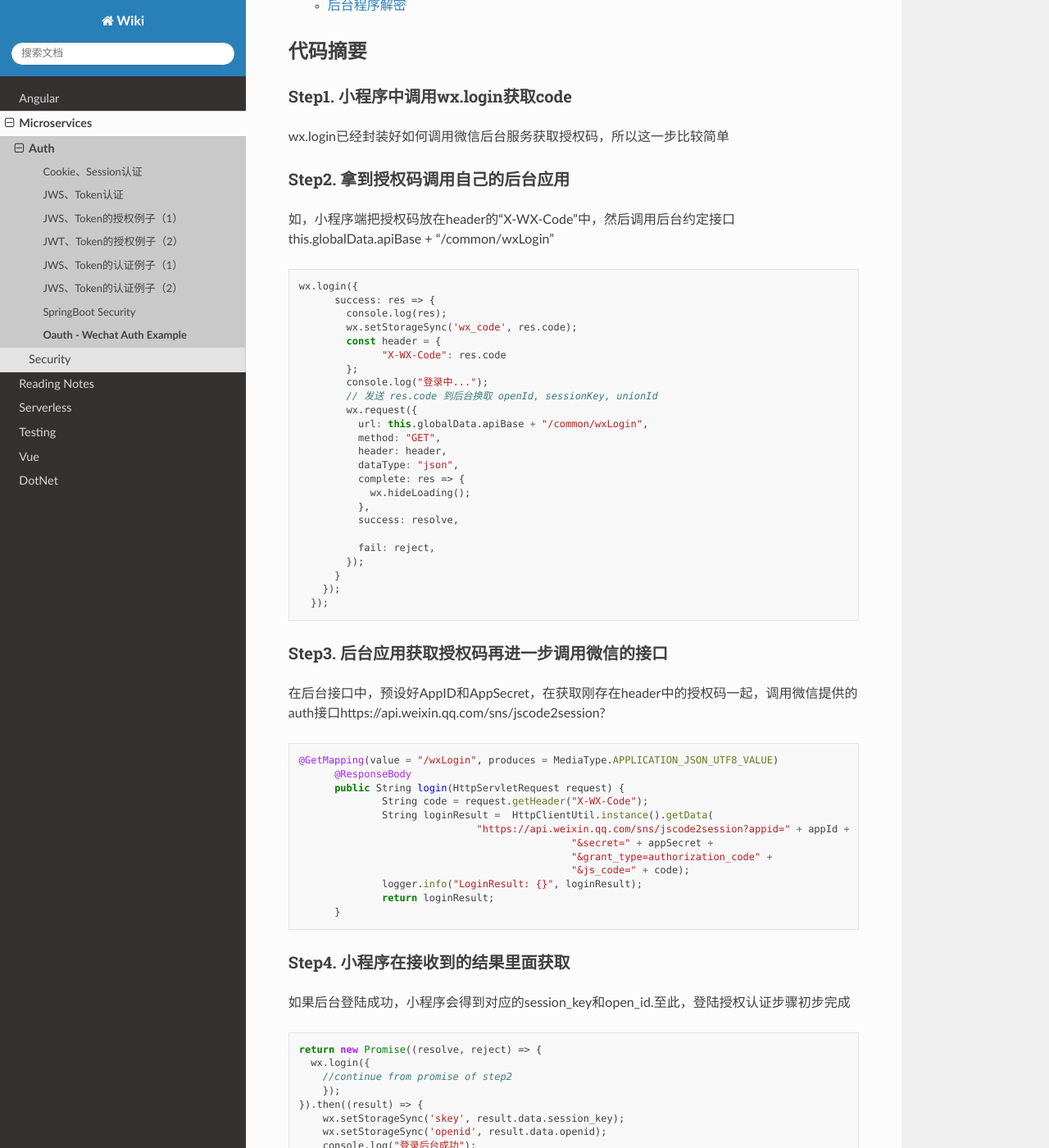
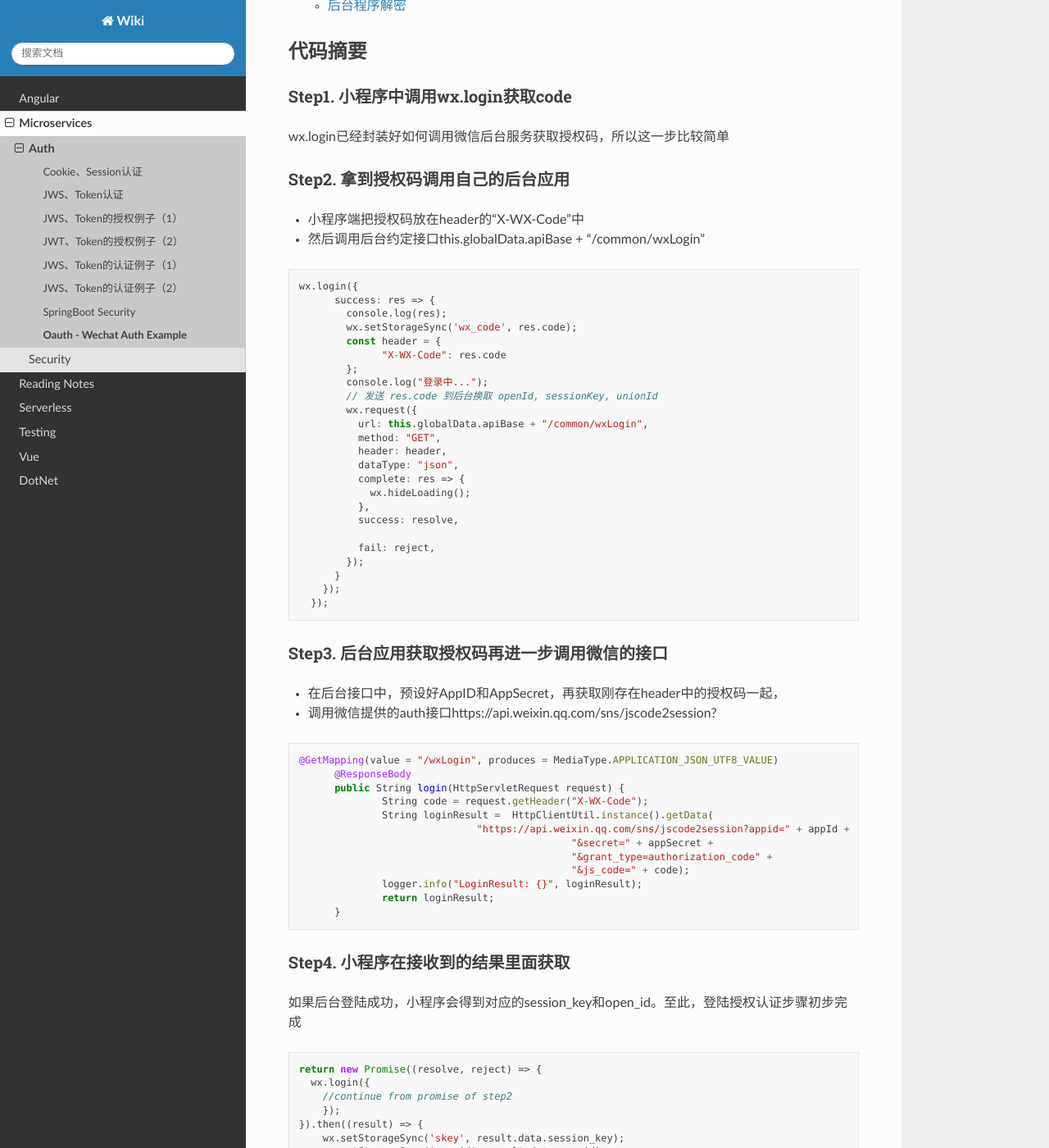
Before and after one commit to abigail830/Sphinx_wiki, a Sphinx documentation site: the page built from source/Microservices/Auth/oauth_WX_Auth.rst, in a window 1280 px wide and 1400 px high, scrolled down 456 px. Shown: the whole window at 82% size. Built offline with Sphinx 7.4.7 and the Read the Docs theme 2.0.0, drawn with Linux system fonts in a browser that asks for light colours.

Commit message:
Update oauth_WX_Auth.rst

```diff
--- a/source/Microservices/Auth/oauth_WX_Auth.rst
+++ b/source/Microservices/Auth/oauth_WX_Auth.rst
@@ -31,7 +31,8 @@ wx.login已经封装好如何调用微信后台服务获取授权码，所以这
 Step2. 拿到授权码调用自己的后台应用
 ^^^^^^^^^^^^^^^^^^^^^^^^^^^^^^^^^^^^
 
-如，小程序端把授权码放在header的“X-WX-Code”中，然后调用后台约定接口this.globalData.apiBase + "/common/wxLogin"
+* 小程序端把授权码放在header的“X-WX-Code”中
+* 然后调用后台约定接口this.globalData.apiBase + "/common/wxLogin"
 
 .. code-block:: javascript
 
@@ -63,7 +64,8 @@ Step2. 拿到授权码调用自己的后台应用
 Step3. 后台应用获取授权码再进一步调用微信的接口
 ^^^^^^^^^^^^^^^^^^^^^^^^^^^^^^^^^^^^^^^^^^^^^^^^
 
-在后台接口中，预设好AppID和AppSecret，在获取刚存在header中的授权码一起，调用微信提供的auth接口https://api.weixin.qq.com/sns/jscode2session?
+* 在后台接口中，预设好AppID和AppSecret，再获取刚存在header中的授权码一起，
+* 调用微信提供的auth接口https://api.weixin.qq.com/sns/jscode2session?
 
 .. code-block:: java
 
@@ -83,7 +85,7 @@ Step3. 后台应用获取授权码再进一步调用微信的接口
 Step4. 小程序在接收到的结果里面获取
 ^^^^^^^^^^^^^^^^^^^^^^^^^^^^^^^^^^^^^^^^^^^^^^^^
 
-如果后台登陆成功，小程序会得到对应的session_key和open_id.至此，登陆授权认证步骤初步完成
+如果后台登陆成功，小程序会得到对应的session_key和open_id。至此，登陆授权认证步骤初步完成
 
 .. code-block:: javascript
 
```
